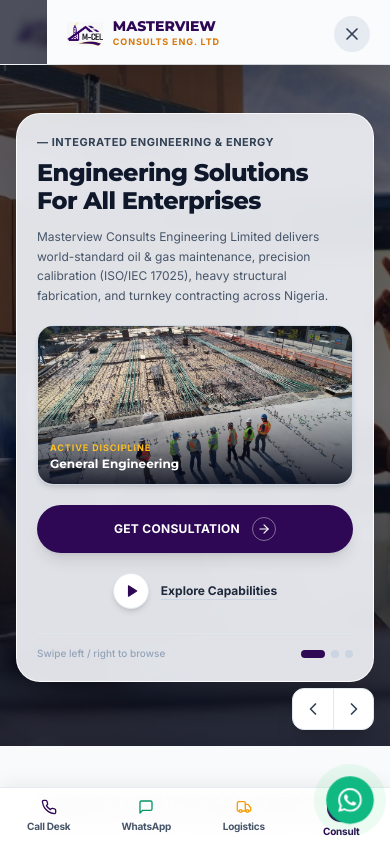
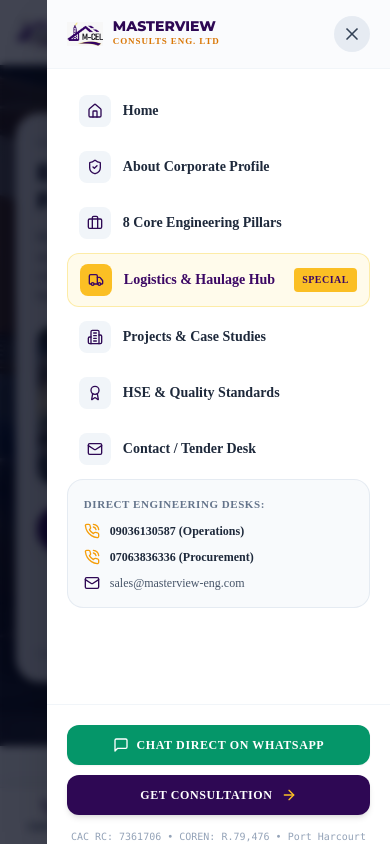
Before and after one commit to NATION-eng/masterviewcel, a Next.js app: page / in a window 390 px wide. Both pictures are taken after a click on the button 354 px from the left and 32 px from the top of the page. Shown: the top 844 px of the page. Built offline with nearby package versions, Linux system fonts and the light colour scheme; no server answers.

Commit message:
fix(mobile-nav): portal mobile drawer and consultation modal to document.body to fix stacking context visibility on mobile

```diff
--- a/components/Navbar.tsx
+++ b/components/Navbar.tsx
@@ -1,6 +1,7 @@
 "use client";
 
 import React, { useState, useEffect } from "react";
+import { createPortal } from "react-dom";
 import Link from "next/link";
 import Image from "next/image";
 import { motion, AnimatePresence } from "framer-motion";
@@ -27,7 +28,12 @@
 }
 
 export const Navbar: React.FC<NavbarProps> = ({ onOpenRfq }) => {
+  const [mounted, setMounted] = useState(false);
   const [mobileOpen, setMobileOpen] = useState(false);
+
+  useEffect(() => {
+    setMounted(true);
+  }, []);
 
   // Lock body scroll when mobile drawer is open
   useEffect(() => {
@@ -51,8 +57,9 @@
   }, []);
 
   return (
-    <header className="sticky top-0 z-40 bg-white/95 backdrop-blur-md border-b border-slate-100 transition-all duration-300">
-      <div className="max-w-7xl mx-auto px-4 sm:px-6 lg:px-8">
+    <>
+      <header className="sticky top-0 z-40 bg-white/95 backdrop-blur-md border-b border-slate-100 transition-all duration-300">
+        <div className="max-w-7xl mx-auto px-4 sm:px-6 lg:px-8">
         <div className="flex justify-between items-center h-16 sm:h-20">
 
           {/* Brand Logo & Compact Responsive Name */}
@@ -135,30 +142,37 @@
           {/* Mobile Right Controls: Hamburger Button */}
           <div className="flex items-center lg:hidden">
             <button
-              onClick={() => setMobileOpen(true)}
-              className="p-2 rounded-xl text-slate-800 hover:bg-slate-100 active:scale-95 transition-all focus:outline-none"
-              aria-label="Open mobile menu"
+              type="button"
+              onClick={(e) => {
+                e.preventDefault();
+                setMobileOpen(true);
+              }}
+              className="p-2.5 rounded-xl text-slate-800 hover:text-mcel-purple hover:bg-slate-100 active:scale-95 transition-all focus:outline-none cursor-pointer flex items-center justify-center touch-manipulation"
+              aria-label="Open mobile navigation menu"
+              aria-expanded={mobileOpen}
             >
-              <Menu className="w-6 h-6" />
+              <Menu className="w-6 h-6 text-slate-800" />
             </button>
           </div>
 
         </div>
       </div>
+    </header>
 
-      {/* Exceptional Animated Mobile Drawer (Framer Motion) */}
+    {/* Exceptional Animated Mobile Drawer (Portaled to document.body to avoid stacking context issues) */}
+    {mounted && createPortal(
       <AnimatePresence>
         {mobileOpen && (
-          <div className="fixed inset-0 z-50 lg:hidden">
+          <div className="fixed inset-0 z-[9999] lg:hidden">
 
             {/* Backdrop Blur Overlay */}
             <motion.div
               initial={{ opacity: 0 }}
               animate={{ opacity: 1 }}
               exit={{ opacity: 0 }}
-              transition={{ duration: 0.25 }}
+              transition={{ duration: 0.2 }}
               onClick={() => setMobileOpen(false)}
-              className="fixed inset-0 bg-slate-950/70 backdrop-blur-sm"
+              className="fixed inset-0 bg-slate-950/75 backdrop-blur-sm"
             />
 
             {/* Slide-Over Drawer Sheet */}
@@ -166,8 +180,8 @@
               initial={{ x: "100%" }}
               animate={{ x: 0 }}
               exit={{ x: "100%" }}
-              transition={{ type: "spring", damping: 28, stiffness: 280 }}
-              className="fixed top-0 right-0 bottom-0 w-[88vw] max-w-sm bg-white shadow-2xl flex flex-col z-50 overflow-hidden"
+              transition={{ type: "spring", damping: 26, stiffness: 260 }}
+              className="fixed top-0 right-0 bottom-0 w-[88vw] sm:w-[380px] max-w-sm bg-white shadow-2xl flex flex-col z-[10000] overflow-hidden h-[100dvh]"
             >
               {/* Drawer Header */}
               <div className="px-5 py-4 border-b border-slate-100 flex items-center justify-between bg-slate-50/70 shrink-0">
@@ -349,7 +363,9 @@
             </motion.div>
           </div>
         )}
-      </AnimatePresence>
-    </header>
-  );
+      </AnimatePresence>,
+      document.body
+    )}
+  </>
+);
 };
--- a/components/RfqModal.tsx
+++ b/components/RfqModal.tsx
@@ -1,6 +1,7 @@
 "use client";
 
-import React, { useState } from "react";
+import React, { useState, useEffect } from "react";
+import { createPortal } from "react-dom";
 import { X, Send, MessageSquare, CheckCircle2 } from "lucide-react";
 
 interface RfqModalProps {
@@ -14,6 +15,7 @@
   onClose,
   defaultService = "General Inquiry",
 }) => {
+  const [mounted, setMounted] = useState(false);
   const [fullname, setFullname] = useState("");
   const [company, setCompany] = useState("");
   const [email, setEmail] = useState("");
@@ -22,7 +24,11 @@
   const [message, setMessage] = useState("");
   const [submitted, setSubmitted] = useState(false);
 
-  if (!isOpen) return null;
+  useEffect(() => {
+    setMounted(true);
+  }, []);
+
+  if (!isOpen || !mounted) return null;
 
   const handleSubmit = (e: React.FormEvent) => {
     e.preventDefault();
@@ -41,8 +47,8 @@
     window.open(`https://wa.me/2349036130587?text=${text}`, "_blank");
   };
 
-  return (
-    <div className="fixed inset-0 z-50 bg-black/80 backdrop-blur-sm flex items-center justify-center p-3 sm:p-4">
+  return createPortal(
+    <div className="fixed inset-0 z-[99999] bg-black/80 backdrop-blur-sm flex items-center justify-center p-3 sm:p-4">
       <div className="bg-white w-full max-w-xl max-h-[92vh] sm:max-h-[90vh] rounded-3xl overflow-hidden shadow-2xl flex flex-col animate-in fade-in zoom-in-95 duration-200">
 
         {/* Modal Header */}
@@ -212,6 +218,7 @@
         </div>
 
       </div>
-    </div>
+    </div>,
+    document.body
   );
 };
```
